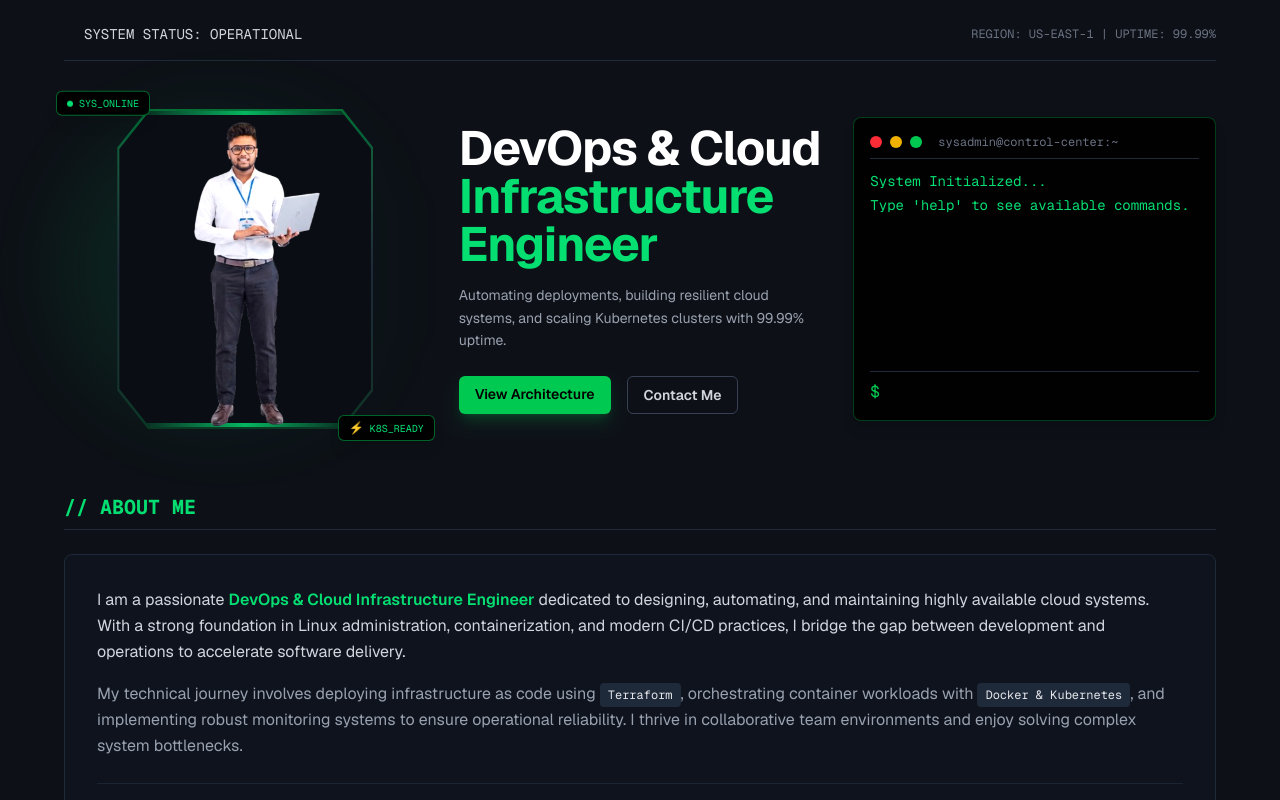
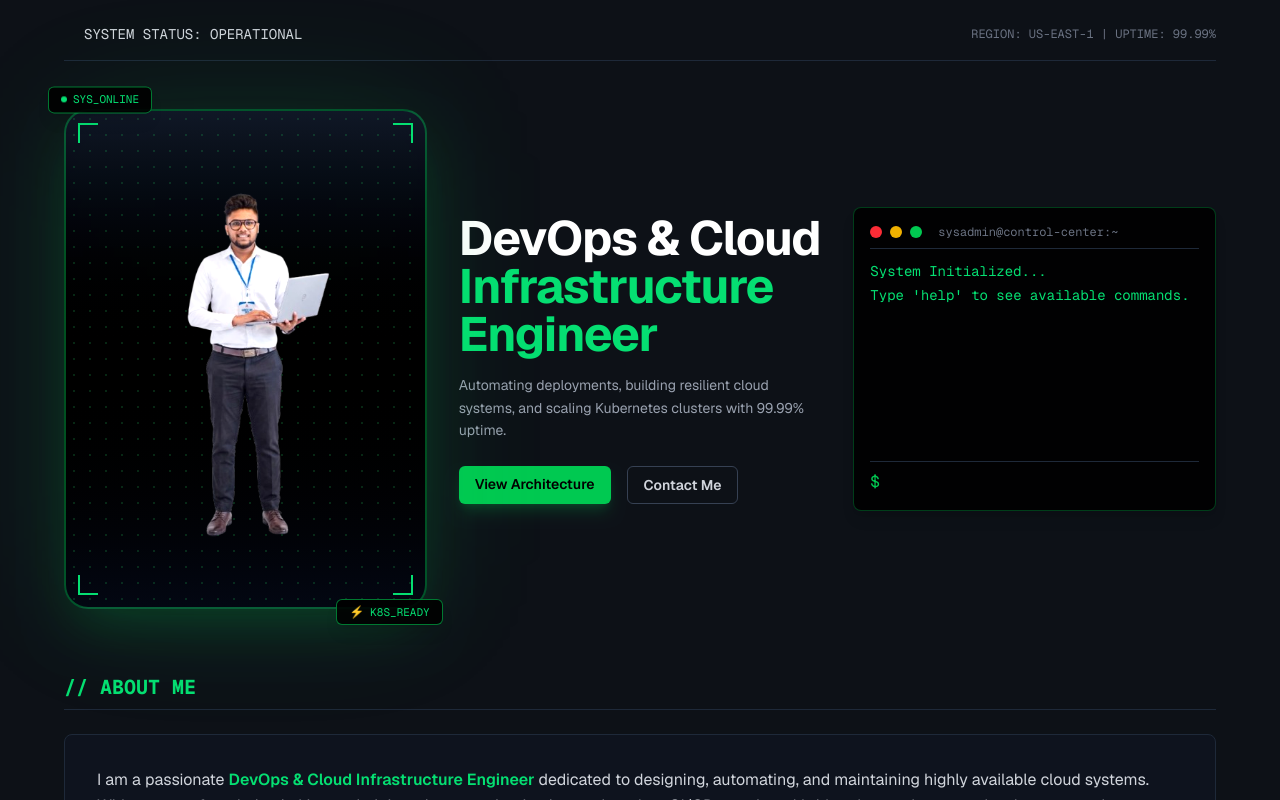
Before and after one commit to dinusha014/devops-portfolio, a Next.js app: page / in a window 1280 px wide. Shown: the top 800 px of the page. Built offline with nearby package versions, Linux system fonts and the light colour scheme.

Commit message:
Update profile with larger scale and Cyberpunk grid frame pattern

```diff
--- a/app/page.tsx
+++ b/app/page.tsx
@@ -17,42 +17,43 @@ export default function Home() {
       {/* Hero Section */}
       <section className="grid grid-cols-1 md:grid-cols-3 gap-8 items-center max-w-6xl mx-auto my-12">
 
-        {/* Unique Cyber Hexagonal Profile Frame */}
+        {/* Unique Cyberpunk Grid Profile Frame (Larger Scale) */}
         <div className="flex justify-center relative group">
 
-          {/* Outer Ambient Radial Glow */}
-          <div className="absolute inset-0 bg-gradient-to-r from-green-500/20 via-emerald-500/10 to-transparent rounded-full blur-2xl opacity-60 group-hover:opacity-100 transition duration-1000"></div>
+          {/* Background Neon Green Glow */}
+          <div className="absolute inset-0 bg-green-500/20 blur-3xl rounded-3xl opacity-70 group-hover:opacity-100 transition duration-700"></div>
 
           {/* Sci-Fi Status Badges */}
-          <div className="absolute -top-3 -left-2 z-20 bg-black/90 border border-green-500/50 px-2.5 py-1 rounded-md text-[10px] font-mono text-green-400 shadow-lg animate-bounce duration-1000 hidden sm:flex items-center gap-1.5">
+          <div className="absolute -top-4 -left-4 z-20 bg-black/90 border border-green-500/60 px-3 py-1 rounded-md text-[11px] font-mono text-green-400 shadow-lg animate-bounce duration-1000 hidden sm:flex items-center gap-1.5">
             <span className="h-1.5 w-1.5 bg-green-400 rounded-full animate-ping"></span>
             SYS_ONLINE
           </div>
 
-          <div className="absolute -bottom-3 -right-2 z-20 bg-black/90 border border-green-500/50 px-2.5 py-1 rounded-md text-[10px] font-mono text-green-400 shadow-lg animate-pulse hidden sm:flex items-center gap-1.5">
+          <div className="absolute -bottom-4 -right-4 z-20 bg-black/90 border border-green-500/60 px-3 py-1 rounded-md text-[11px] font-mono text-green-400 shadow-lg animate-pulse hidden sm:flex items-center gap-1.5">
             <span className="text-xs">⚡</span> K8S_READY
           </div>
 
-          {/* Hexagonal Clip Frame with Border Accent */}
-          <div className="relative w-64 h-80 p-[2px] bg-gradient-to-b from-green-500/50 via-gray-800 to-green-500/20 [clip-path:polygon(12%_0%,88%_0%,100%_12%,100%_88%,88%_100%,12%_100%,0%_88%,0%_12%)] group-hover:from-green-400 transition-all duration-500">
+          {/* Larger Futuristic Cyber Card Frame (w-80 md:w-96 h-[460px] md:h-[500px]) */}
+          <div className="relative w-80 md:w-96 h-[460px] md:h-[500px] rounded-3xl border-2 border-green-500/40 bg-gradient-to-b from-gray-900/90 via-black to-gray-950 p-3 shadow-2xl shadow-green-500/20 group-hover:border-green-400 transition-all duration-500 overflow-hidden flex items-center justify-center">
 
-            {/* Inner Dark Hex Shield Container */}
-            <div className="w-full h-full bg-[#0a0e14] relative [clip-path:polygon(12%_0%,88%_0%,100%_12%,100%_88%,88%_100%,12%_100%,0%_88%,0%_12%)] overflow-hidden flex items-center justify-center">
+            {/* Cyber Grid Pattern Backdrop */}
+            <div className="absolute inset-0 bg-[radial-gradient(#22c55e_1px,transparent_1px)] [background-size:16px_16px] opacity-20 pointer-events-none"></div>
 
-              {/* Corner Sci-Fi Bracket Overlay Line */}
-              <div className="absolute top-0 left-0 w-full h-1 bg-gradient-to-r from-transparent via-green-400 to-transparent opacity-80"></div>
-              <div className="absolute bottom-0 left-0 w-full h-1 bg-gradient-to-r from-transparent via-green-400 to-transparent opacity-80"></div>
+            {/* Corner Bracket Sci-Fi Accents */}
+            <div className="absolute top-3 left-3 w-5 h-5 border-t-2 border-l-2 border-green-400 z-10"></div>
+            <div className="absolute top-3 right-3 w-5 h-5 border-t-2 border-r-2 border-green-400 z-10"></div>
+            <div className="absolute bottom-3 left-3 w-5 h-5 border-b-2 border-l-2 border-green-400 z-10"></div>
+            <div className="absolute bottom-3 right-3 w-5 h-5 border-b-2 border-r-2 border-green-400 z-10"></div>
 
-              {/* Profile Photo */}
+            {/* Profile Photo - Scaled Larger */}
             <Image
               src={profileImg}
               alt="Chamod Dinusha"
               fill
-                sizes="(max-width: 768px) 100vw, 256px"
-                className="object-cover transform group-hover:scale-105 transition duration-700 ease-out filter brightness-105 contrast-105"
+              sizes="(max-width: 768px) 100vw, 400px"
+              className="object-contain rounded-2xl transform group-hover:scale-105 transition duration-700 ease-out filter brightness-105 contrast-105"
               priority
             />
-            </div>
           </div>
         </div>
 
```
Lines whose indentation alone changed are shown as unchanged.
